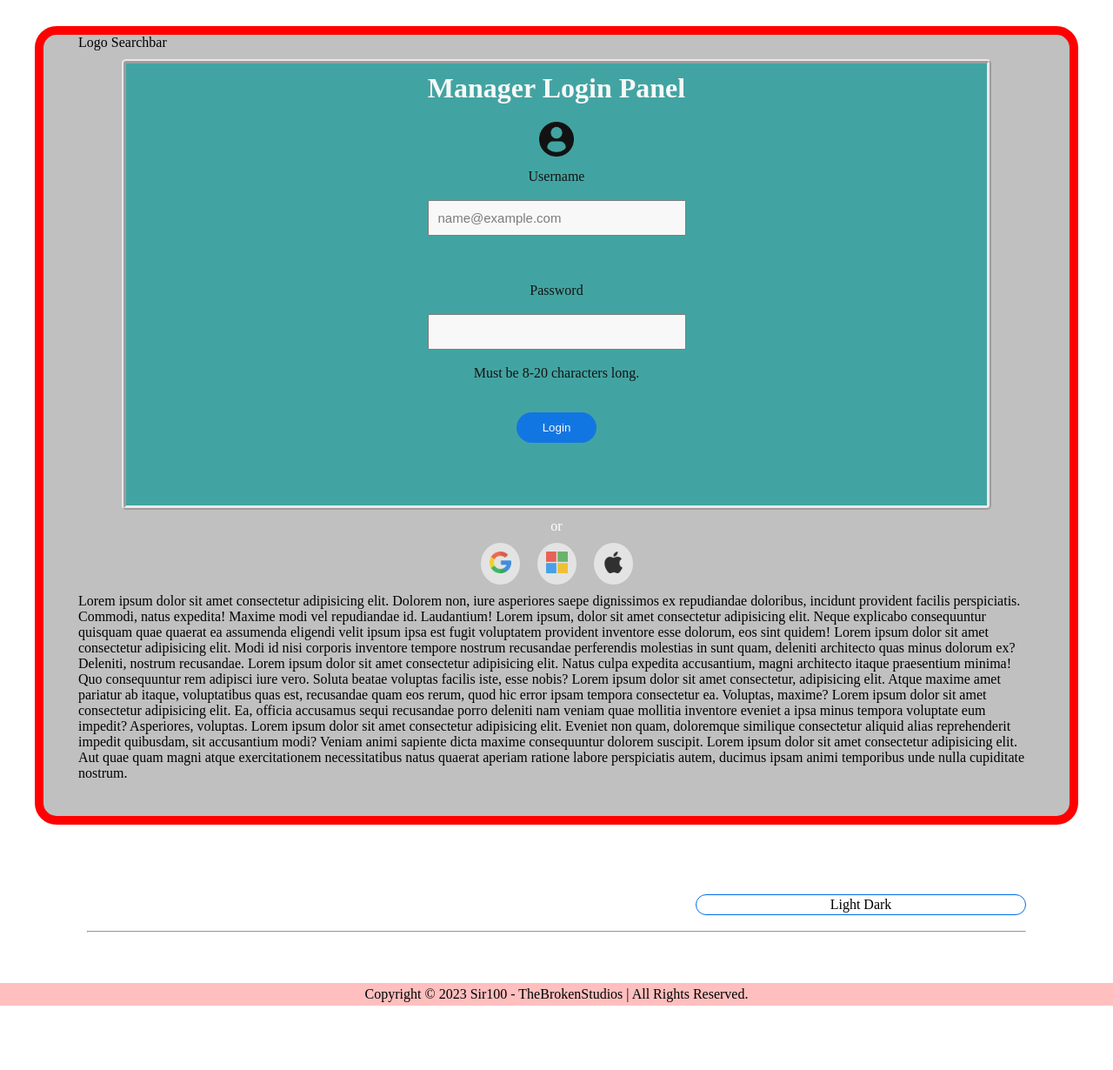
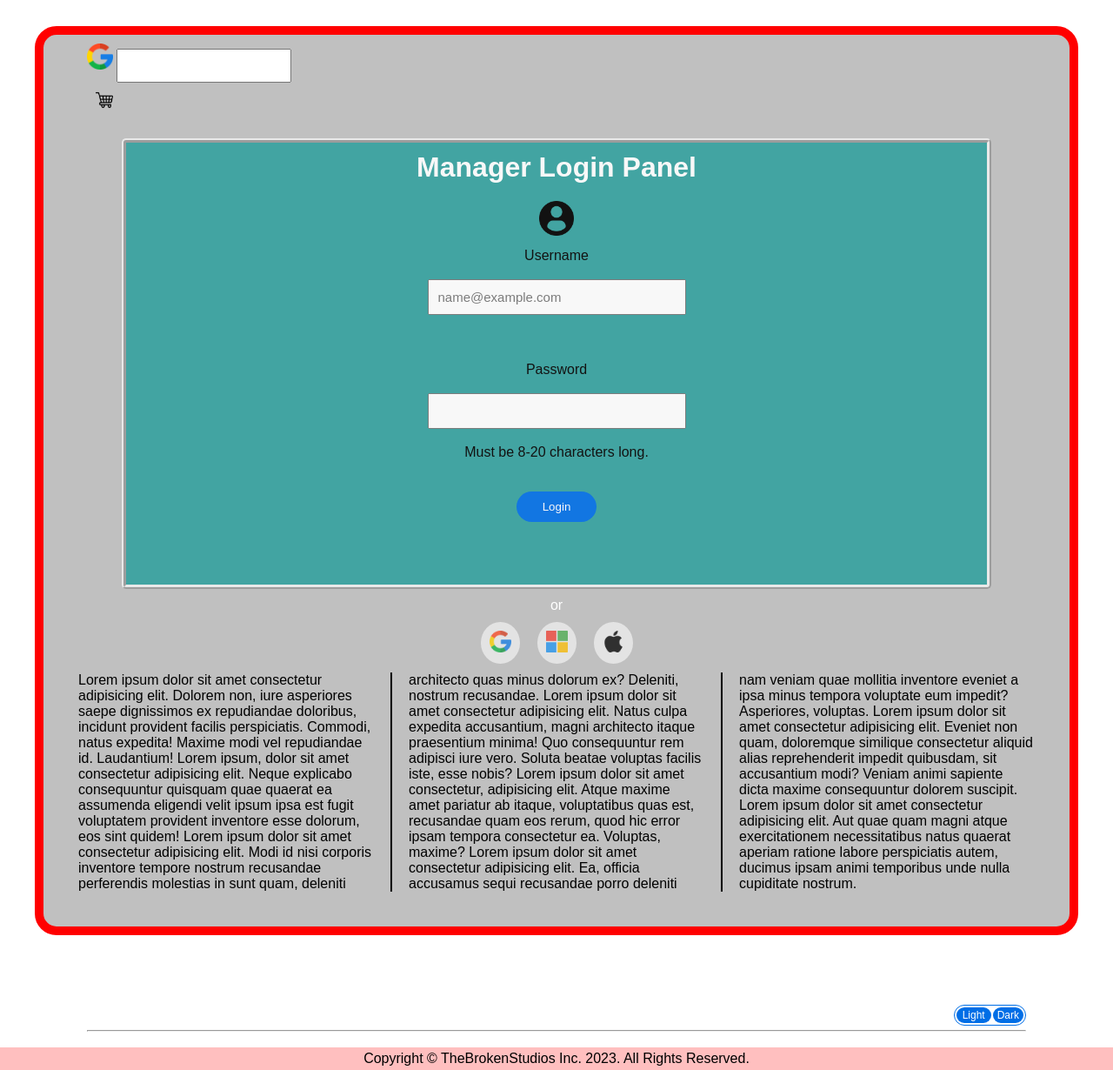
Before and after one commit to 1roshanekka/GroceryStore, a plain HTML site: page templates/index.html in a window 1280 px wide. Shown: the whole page at 87% size. Before the commit the page ends 1156 px from the top, so only its background shows below. Drawn offline with Linux system fonts and the light colour scheme.

Commit message:
apperance

```diff
--- a/templates/index.html
+++ b/templates/index.html
@@ -14,7 +14,11 @@
 
   <div class="parent">
     <div class="nav">
-      Logo Searchbar
+      <img src="assets/google.png" alt="logo" width="30px">
+      <input type="search" class="searchBar">
+      <div class="menuIcons">
+        <img src="assets/cart.png" alt="cart image" width="20px" height="20px">
+      </div>
     </div>
     <div class="top1">
 
@@ -84,7 +88,7 @@
       </button>
     </div>
 
-    <disv class="lorem">
+    <div class="lorem">
       Lorem ipsum dolor sit amet consectetur adipisicing elit. Dolorem non, iure asperiores saepe dignissimos ex repudiandae doloribus, incidunt provident facilis perspiciatis. Commodi, natus expedita! Maxime modi vel repudiandae id. Laudantium!
       Lorem ipsum, dolor sit amet consectetur adipisicing elit. Neque explicabo consequuntur quisquam quae quaerat ea assumenda eligendi velit ipsum ipsa est fugit voluptatem provident inventore esse dolorum, eos sint quidem!
       Lorem ipsum dolor sit amet consectetur adipisicing elit. Modi id nisi corporis inventore tempore nostrum recusandae perferendis molestias in sunt quam, deleniti architecto quas minus dolorum ex? Deleniti, nostrum recusandae.
@@ -101,13 +105,20 @@
 <div class="tools">
   <div class="appearance">
     <div class="light">
+      <!-- <button class="lightButton">
+        Light
+      </button> -->
       Light
     </div>
     <div class="dark">
+      <!-- <button class="darkButton">
+        Dark
+      </button> -->
       Dark
     </div>
   </div>
-  <br>
+</div>
+<div class="footSeparator" id="sep">
   <hr>
   <br>
 </div>
@@ -115,7 +126,7 @@
 
 <footer class = "butt">
   <div class="foot">
-    Copyright &copy 2023 Sir100 - TheBrokenStudios | All Rights Reserved.
+    Copyright &copy TheBrokenStudios Inc. 2023. All Rights Reserved.
   </div>
 </footer>
 
--- a/templates/style.css
+++ b/templates/style.css
@@ -3,6 +3,9 @@
 	padding: 0px;
 	box-sizing: border-box;
 	/* display: grid; */
+
+	/* font-family: system-ui, -apple-system, BlinkMacSystemFont, 'Segoe UI', Roboto, Oxygen, Ubuntu, Cantarell, 'Open Sans', 'Helvetica Neue', sans-serif; */
+	font-family: sans-serif;
 
 
 }
@@ -15,8 +18,9 @@ input[type=email] {
 	font-size: 15px;
 }
 input[type=email]:focus {
-	border: 1px solid red;
-	border-radius: 5px;
+	/* border: 1px solid red; */
+	/* border-radius: 5px; */
+	d
 }
 
 input[type=password] {
@@ -27,8 +31,14 @@ input[type=password] {
 	font-size: 15px;
 }
 input[type=password]:focus {
-	border: 1px solid red;
-	border-radius: 5px;
+	/* border: 1px solid red; */
+	/* border-radius: 5px; */
+	font-family: Verdana;
+    letter-spacing: 0.125em;
+}
+
+input[type=search] {
+	padding: 10px 10px;
 }
 .body {
 	/* background-image: url(assets/bg.jpg); */
@@ -52,6 +62,15 @@ input[type=password]:focus {
 	padding: 0px 40px 40px 40px;
 }
 
+.nav {
+	padding: 10px;
+	align-content: center;
+	/* display: inline; */
+}
+
+.menuIcons {
+	padding: 10px;
+}
 .top1 {
 
 	background-color: #4E4FEB;
@@ -120,10 +139,6 @@ h1 {
 	padding: 10px 0px;
 }
 
-input[type-text]:focus {
-	border: 1px solid red;
-	padding: 10px 0px;
-}
 .separator {
 	/* align-content: center; */
 	font: 40px;
@@ -140,6 +155,8 @@ input[type-text]:focus {
 .oauth-flex {
 	display: flex;
 	flex-direction: row;
+	/* display: grid; */
+	column-gap: 20px;
 	flex-wrap: wrap;
 	padding: 10px 0px;
 	/* background-color: violet; */
@@ -161,7 +178,7 @@ input[type-text]:focus {
 .google {
 	/* padding: 10px 10px 10px 10px; */
 	/* border-radius: 10%; */
-	margin-right: 20px;
+	/* margin-right: 20px; */
 	color: white;
 	/* padding: 7px 7px 1px 7px; */
 	border: none;
@@ -184,7 +201,7 @@ input[type-text]:focus {
 
 .microsoft {
 	/* border-radius: 10%; */
-	margin-right: 20px;
+	/* margin-right: 20px; */
 	border: none;
 	color: white;
 	/* background-color: orange; */
@@ -233,26 +250,63 @@ input[type-text]:focus {
 
 .tools {
 	margin: 0px 100px 0px 100px;
-	padding: 40px 0px 40px 0px;
+	padding: 40px 0px 0px 0px;
+	display: flex;
+	justify-content: flex-end;
 }
 .appearance {
-	margin: 0px 0px 0px 700px;
+	/* margin: 0px 0px 0px 700px;  instead of this we can do flex with right */
 
-	border: 1px solid #006ee6;
+	border: 1.5px solid #006ee6;
 	border-radius: 20px;
 	display: flex;
 	flex-direction: row;
+	column-gap: 2px;
 
-	justify-content: center;
-
+	/* justify-content: flex-end; */
+	/* padding: 3px; imp */
+	padding: 2px;
+	align-content: center;
+	font-size: 12px;
+	color: white;
+	/* alter this for dark */
 }
 
 .light	{
-	padding: 2px;
+	border: none;
+	background-color: #006ee6;
+	border-radius: 20px;
+	padding: 2px 7px;
+	border-width: 100%;
+}
+
+/* its a slider not a button */
+
+.lightButton {
+	border: none;
+	background-color: #006ee6;
+	border-radius: 20px;
+	/* padding: 2px 5px; */
 }
 
 .dark {
-	padding: 2px;
+	/* padding: 2px; */
+	border: none;
+	background-color: #006ee6;
+	border-radius: 20px;
+	padding: 2px 5px;
+}
+.darkButton {
+	border: none;
+	/* background-color: #006ee6; */
+	border-radius: 20px;
+	/* padding: 2px 5px; */
+}
+
+#sep {
+	margin: 0px 100px 0px 100px;
+	padding-top: 5px;
+	/* padding: 40px 0px 40px 0px; */
 }
 /* foot */
 
```
Also changed, not shown: templates/assets/cart.png (added), 2 other files.
